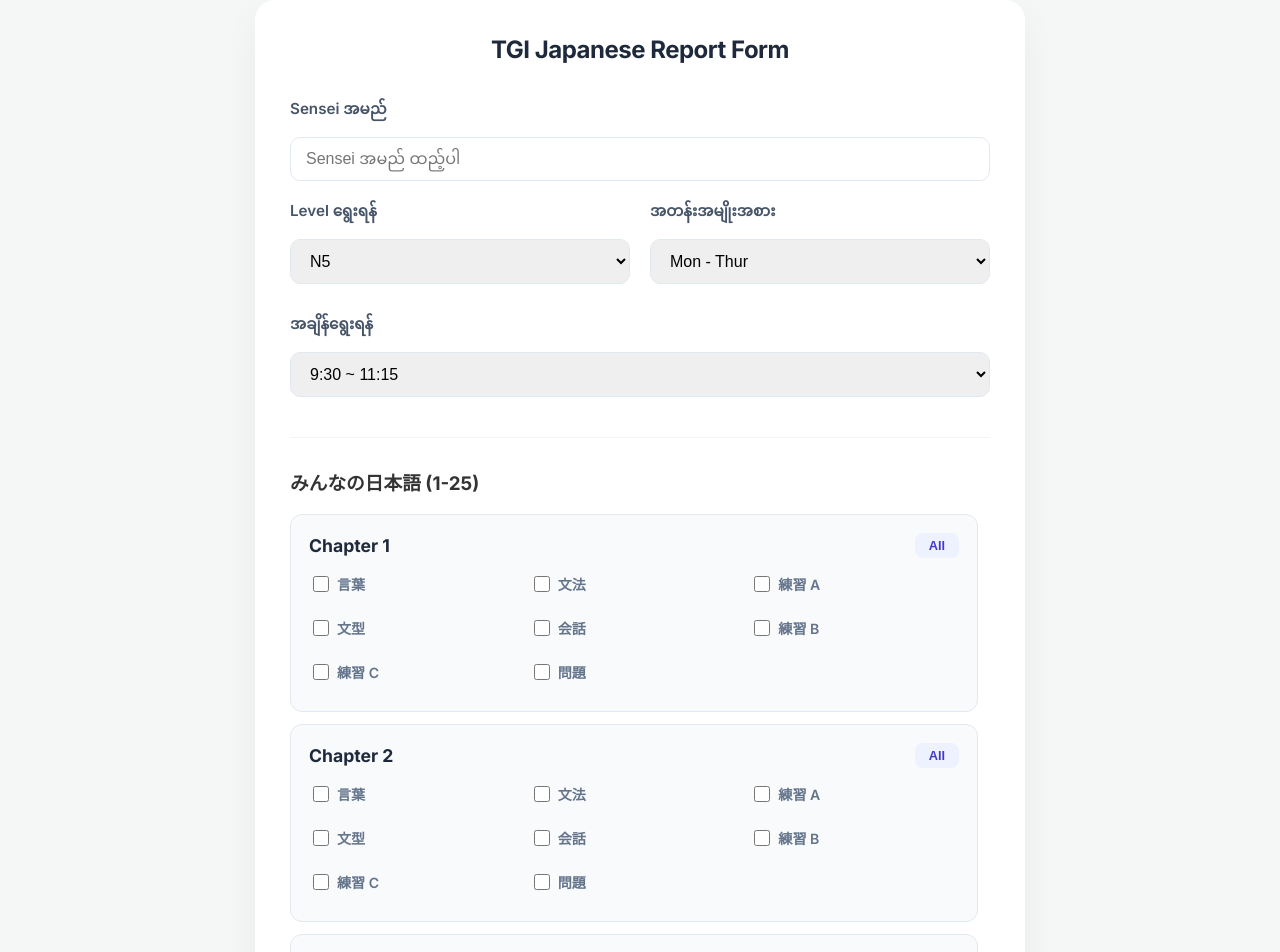
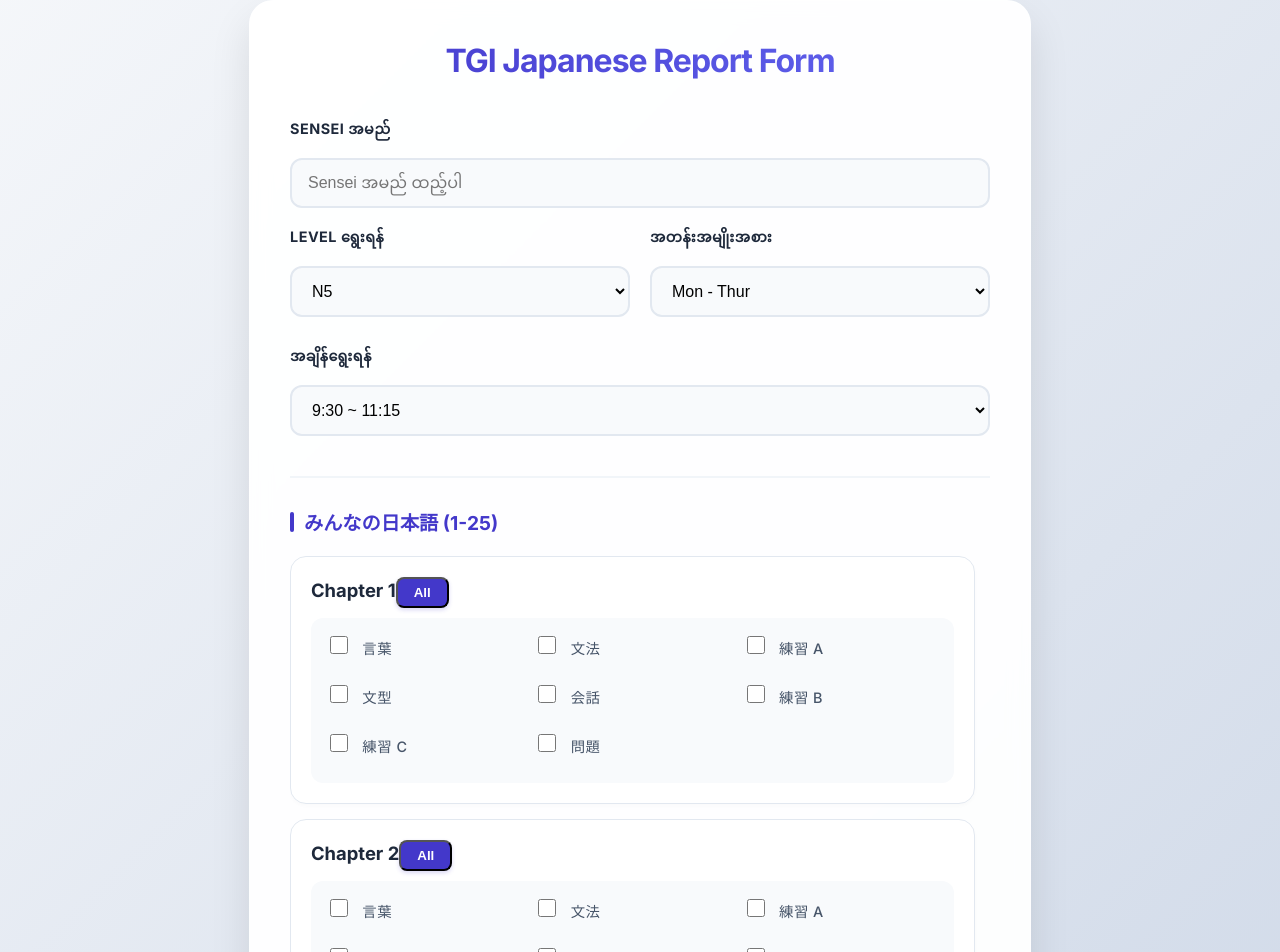
Before and after one commit to zawyehtut404/tgi-japanese-language-report-system, a React (Create React App) app: page / in a window 1280 px wide. Shown: the part 40-992 px from the top of the page. Built offline with nearby package versions, Linux system fonts and the light colour scheme.

Commit message:
initial commit: tgi report form with time slots

```diff
--- a/public/index.html
+++ b/public/index.html
@@ -7,7 +7,7 @@
     <meta name="theme-color" content="#000000" />
     <meta
       name="description"
-      content="Web site created using create-react-app"
+      content="Please Sent Your Monthly Report"
     />
     <link rel="apple-touch-icon" href="%PUBLIC_URL%/logo192.png" />
     <!--
--- a/src/App.css
+++ b/src/App.css
@@ -1,196 +1,210 @@
-/* Google Font တစ်ခုခု သုံးချင်ရင် ဒါလေး ထည့်ထားနိုင်ပါတယ် */
 @import url('https://fonts.googleapis.com/css2?family=Inter:wght@400;500;600;700&display=swap');
 
 body {
-  background-color: #f4f7f6;
+  /* နူးညံ့တဲ့ background gradient */
+  background: linear-gradient(135deg, #f5f7fa 0%, #c3cfe2 100%);
   font-family: 'Inter', sans-serif;
-  color: #333;
+  color: #334155;
   margin: 0;
   padding: 0;
+  min-height: 100vh;
 }
 
 .app-container {
   display: flex;
   justify-content: center;
   padding: 40px 20px;
-  min-height: 100vh;
 }
 
 .form-card {
-  background: #ffffff;
+  background: rgba(255, 255, 255, 0.95);
+  backdrop-filter: blur(10px);
   width: 100%;
   max-width: 700px;
-  padding: 35px;
-  border-radius: 20px;
-  box-shadow: 0 15px 35px rgba(0,0,0,0.05);
+  padding: 40px;
+  border-radius: 24px;
+  box-shadow: 0 20px 40px rgba(0,0,0,0.1);
+  border: 1px solid rgba(255, 255, 255, 0.3);
 }
 
 .title {
   text-align: center;
-  color: #1e293b;
+  /* ခရမ်းရောင်သန်းတဲ့ Gradient Title */
+  background: linear-gradient(to right, #4338ca, #6366f1);
+  -webkit-background-clip: text;
+  -webkit-text-fill-color: transparent;
   margin-top: 0;
-  margin-bottom: 30px;
-  font-weight: 700;
-  letter-spacing: -0.5px;
+  margin-bottom: 35px;
+  font-size: 2rem;
+  font-weight: 800;
+  letter-spacing: -1px;
 }
 
 .section {
   margin-bottom: 30px;
-  border-bottom: 1px solid #f1f5f9;
+  border-bottom: 2px solid #f1f5f9;
   padding-bottom: 25px;
 }
 
-/* မျဉ်းတားမပါတဲ့ Section (နောက်ဆုံး Section အတွက်) */
 .section:last-of-type {
   border-bottom: none;
 }
 
 label {
   display: block;
-  font-weight: 600;
-  margin-bottom: 10px;
-  font-size: 0.95rem;
-  color: #475569;
+  font-weight: 700;
+  margin-bottom: 12px;
+  font-size: 0.9rem;
+  color: #1e293b;
+  text-transform: uppercase;
+  letter-spacing: 0.5px;
 }
 
 .input-field {
   width: 100%;
-  padding: 12px 15px;
-  border: 1.5px solid #e2e8f0;
-  border-radius: 10px;
+  padding: 14px 16px;
+  border: 2px solid #e2e8f0;
+  border-radius: 12px;
   margin-bottom: 15px;
   box-sizing: border-box;
   font-size: 1rem;
-  transition: border-color 0.2s;
+  background: #f8fafc;
+  transition: all 0.3s cubic-bezier(0.4, 0, 0.2, 1);
+}
+
+.input-field:focus {
+  border-color: #6366f1;
+  background: #ffffff;
+  box-shadow: 0 0 0 4px rgba(99, 102, 241, 0.1);
   outline: none;
 }
 
-.input-field:focus {
-  border-color: #4338ca;
-}
-
-/* အတန်းအမျိုးအစား နှင့် အချိန်ရွေးရန် Grid */
 .grid-2 {
   display: grid;
   grid-template-columns: 1fr 1fr;
-  gap: 20px; /* Dropdown နှစ်ခုကြား ခြားထားမယ် */
+  gap: 20px;
   margin-bottom: 10px;
 }
 
-/* Chapter List Area */
+/* Chapter Section Heading */
+h3 {
+  color: #4338ca;
+  font-size: 1.2rem;
+  margin-bottom: 20px;
+  display: flex;
+  align-items: center;
+}
+
+h3::before {
+  content: "";
+  display: inline-block;
+  width: 4px;
+  height: 20px;
+  background: #4338ca;
+  margin-right: 10px;
+  border-radius: 2px;
+}
+
 .chapter-list {
-  max-height: 450px;
+  max-height: 500px;
   overflow-y: auto;
-  padding-right: 12px;
+  padding-right: 15px;
   margin-top: 15px;
 }
 
-/* Scrollbar ကို Modern ဖြစ်အောင် လုပ်ခြင်း */
-.chapter-list::-webkit-scrollbar {
-  width: 6px;
-}
-.chapter-list::-webkit-scrollbar-track {
-  background: #f1f5f9;
-}
-.chapter-list::-webkit-scrollbar-thumb {
-  background: #cbd5e1;
-  border-radius: 10px;
-}
+/* Scrollbar Style */
+.chapter-list::-webkit-scrollbar { width: 8px; }
+.chapter-list::-webkit-scrollbar-track { background: #f1f5f9; border-radius: 10px; }
+.chapter-list::-webkit-scrollbar-thumb { background: #c7d2fe; border-radius: 10px; }
+.chapter-list::-webkit-scrollbar-thumb:hover { background: #a5b4fc; }
 
 .chapter-box {
-  background: #f8fafc;
+  background: #ffffff;
   border: 1px solid #e2e8f0;
-  padding: 18px;
-  border-radius: 12px;
-  margin-bottom: 12px;
-  transition: transform 0.2s;
+  padding: 20px;
+  border-radius: 16px;
+  margin-bottom: 15px;
+  transition: all 0.3s ease;
+  box-shadow: 0 2px 4px rgba(0,0,0,0.02);
 }
 
 .chapter-box:hover {
-  border-color: #cbd5e1;
-}
-
-.chapter-row {
-  display: flex;
-  justify-content: space-between;
-  align-items: center;
-  margin-bottom: 15px;
+  transform: translateY(-2px);
+  box-shadow: 0 8px 16px rgba(0,0,0,0.05);
+  border-color: #c7d2fe;
 }
 
 .chapter-row strong {
   color: #1e293b;
-  font-size: 1.1rem;
+  font-size: 1.15rem;
+  font-weight: 700;
 }
 
-/* 1 Chapter အောက်က ၈ ချက်ကို ၃ ခုစီ စီထားတာ */
 .task-grid {
   display: grid;
   grid-template-columns: repeat(3, 1fr);
   gap: 12px;
+  background: #f8fafc;
+  padding: 15px;
+  border-radius: 12px;
+  margin-top: 10px;
 }
 
 .checkbox-label {
-  font-size: 0.88rem;
-  display: flex;
-  align-items: center;
-  cursor: pointer;
-  color: #64748b;
-  user-select: none;
+  font-size: 0.9rem;
+  font-weight: 500;
+  color: #475569;
+  transition: color 0.2s;
+}
+
+.checkbox-label:hover {
+  color: #4338ca;
 }
 
 .checkbox-label input {
-  width: 16px;
-  height: 16px;
-  margin-right: 8px;
-  cursor: pointer;
-  accent-color: #4338ca; /* Checkbox အရောင်ကို Primary Color ပြောင်းမယ် */
+  width: 18px;
+  height: 18px;
+  margin-right: 10px;
+  accent-color: #4338ca;
 }
 
 .btn-small {
-  background: #eef2ff;
-  border: none;
-  color: #4338ca;
-  padding: 5px 14px;
+  background: #4338ca;
+  color: white;
+  padding: 6px 16px;
   border-radius: 8px;
-  cursor: pointer;
-  font-size: 0.8rem;
   font-weight: 600;
-  transition: background 0.2s;
+  transition: all 0.2s;
+  box-shadow: 0 2px 4px rgba(67, 56, 202, 0.2);
 }
 
 .btn-small:hover {
-  background: #e0e7ff;
+  background: #3730a3;
+  box-shadow: 0 4px 8px rgba(67, 56, 202, 0.3);
 }
 
 .submit-btn {
   width: 100%;
-  background: #4338ca;
+  background: linear-gradient(135deg, #4338ca 0%, #6366f1 100%);
   color: white;
-  padding: 18px;
+  padding: 20px;
   border: none;
-  border-radius: 12px;
-  font-size: 1.1rem;
+  border-radius: 16px;
+  font-size: 1.2rem;
   font-weight: 700;
   cursor: pointer;
-  transition: all 0.3s;
-  margin-top: 10px;
-  box-shadow: 0 4px 6px -1px rgba(67, 56, 202, 0.2);
+  transition: all 0.4s;
+  margin-top: 20px;
+  box-shadow: 0 10px 20px -5px rgba(67, 56, 202, 0.4);
 }
 
 .submit-btn:hover {
-  background: #3730a3;
-  transform: translateY(-2px);
-  box-shadow: 0 10px 15px -3px rgba(67, 56, 202, 0.3);
+  transform: scale(1.02);
+  box-shadow: 0 15px 30px -5px rgba(67, 56, 202, 0.5);
 }
 
-/* Mobile အတွက် responsive ဖြစ်အောင် */
 @media (max-width: 600px) {
-  .grid-2 {
-    grid-template-columns: 1fr; /* ဖုန်းမှာဆိုရင် တစ်ခုချင်းစီ အပေါ်အောက် ပြမယ် */
-    gap: 0;
-  }
-
-  .task-grid {
-    grid-template-columns: repeat(2, 1fr); /* ဖုန်းမှာဆိုရင် ၂ ခုစီပဲ ပြမယ် */
-  }
+  .grid-2 { grid-template-columns: 1fr; gap: 0; }
+  .task-grid { grid-template-columns: repeat(2, 1fr); }
+  .form-card { padding: 25px; }
 }
```
